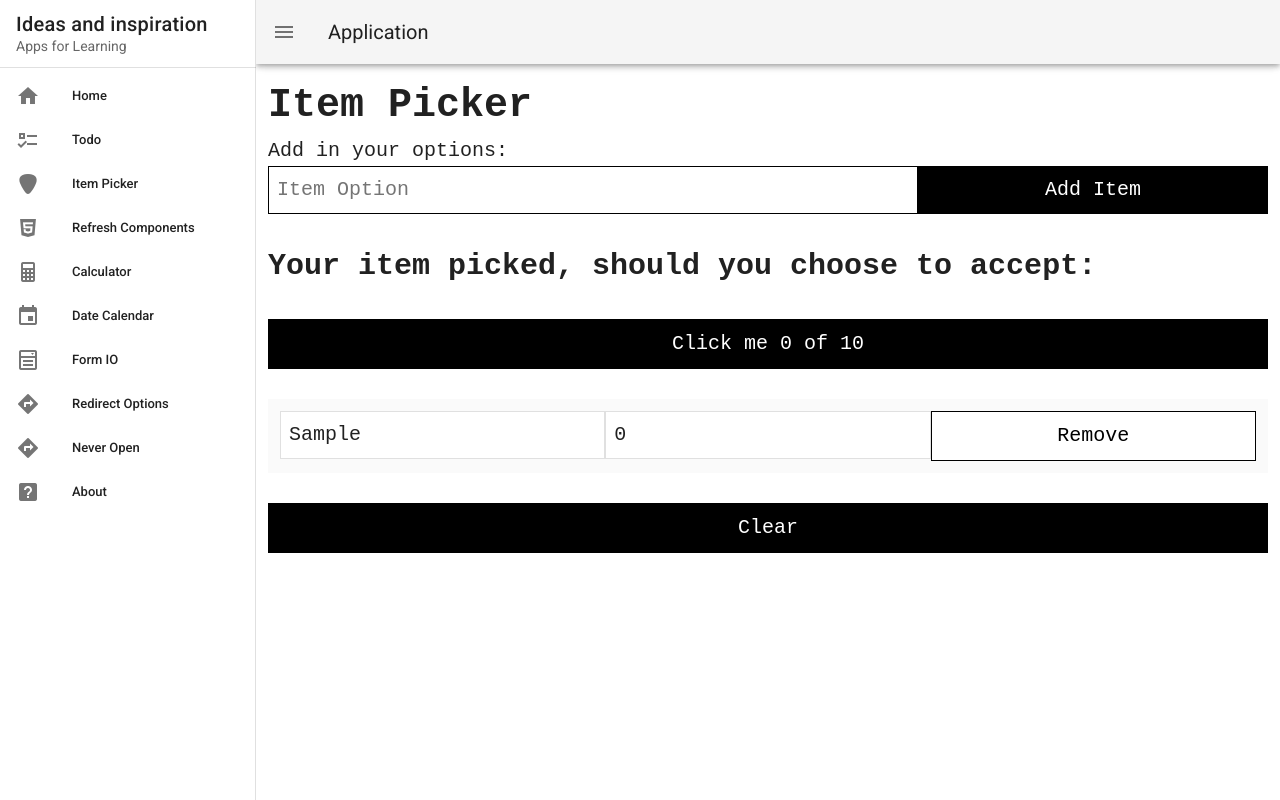
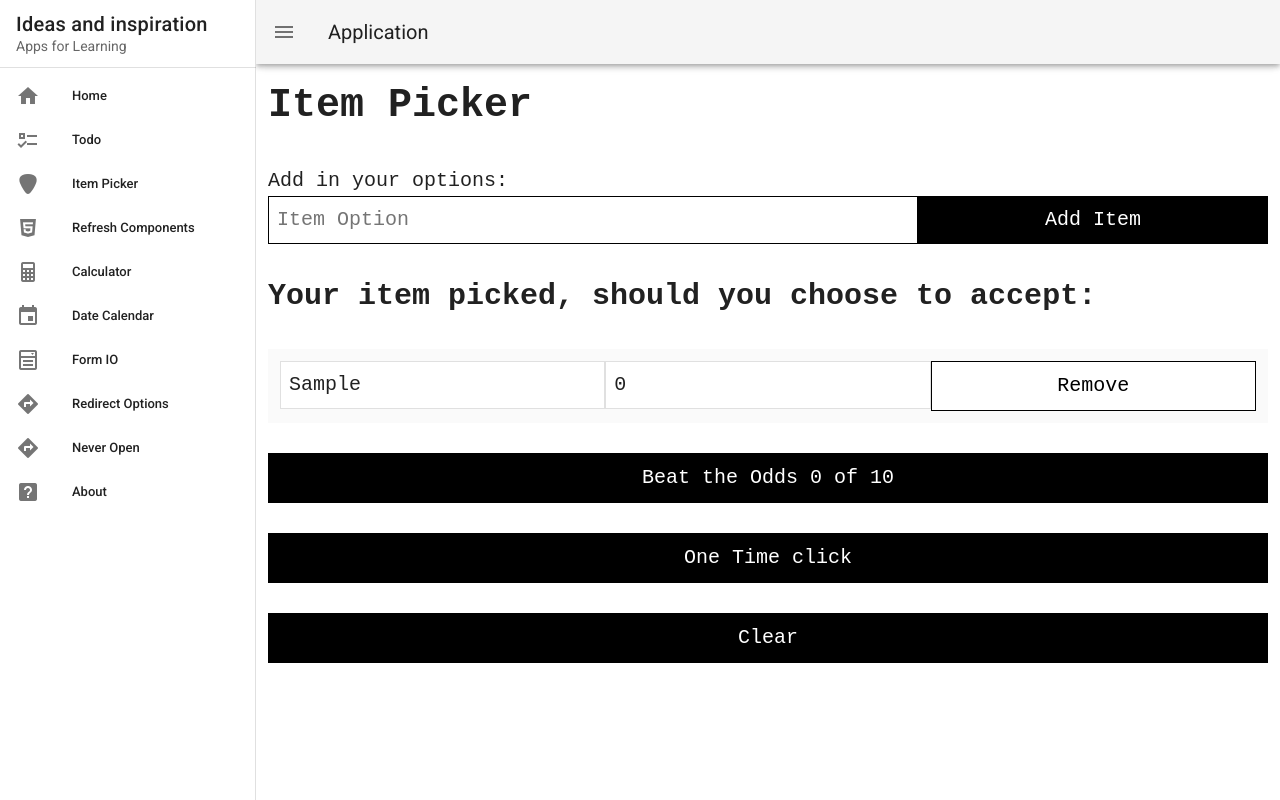
Before and after one commit to temaari/multipurpose-app, a Vue app: page /ItemPicker in a window 1280 px wide. Both pictures are taken after typing "Sample" into the empty fields and a click on the button "Add Item". Built offline with nearby package versions, Linux system fonts and the light colour scheme.

Commit message:
updates to itemPicker

```diff
--- a/src/views/ItemPicker.vue
+++ b/src/views/ItemPicker.vue
@@ -1,6 +1,6 @@
 <template>
 	<div class="item-picker pa-3">
-		<div><h1 id="title" ></h1></div>
+		<div><h1 id="title" ></h1></div><br>
 		<div>
 			<label for="add">Add in your options: </label><br>
 			<input class="add pa-2" type="text" v-model="option" placeholder="Item Option" v-on:keyup.enter="add()" />
@@ -8,12 +8,7 @@
 			<div v-if="isAddError" class="error" >Please enter a valid input</div>
 		</div><br>
 		<div v-if="items.length > 0" >
-			<div><h2>Your item picked, should you choose to accept: <span id="picked" ></span></h2></div><br>
-			<div v-if="buttonCount !== 10" >
-				<button class="btn btn-block" @click="randomPick()" >
-					Click me {{ buttonCount }} of 10
-				</button><br><br>
-			</div>
+			<h2>Your item picked, should you choose to accept: <span id="picked" ></span></h2><br>
 			<div v-if="item.isShown" v-for="item in items" >
 				<v-container class="grey lighten-5">
 					<v-row no-gutters>
@@ -37,8 +32,16 @@
 					</v-row>
 				</v-container>
 			</div><br>
-			<button class="btn btn-block" @click="clear()" >Clear</button><br><br>
-			<button class="btn btn-block" v-if="buttonCount === 10" @click="reset()" >Reset</button>
+			<div>
+				<div v-if="buttonCount !== 10" >
+					<button class="btn btn-block" @click="odds()" >Beat the Odds {{ buttonCount }} of 10</button><br><br>
+					<button class="btn btn-block" @click="randomPick()" >One Time click</button><br><br>
+				</div>
+				<div v-else >
+					<button class="btn btn-block" @click="reset()" >Reset</button><br><br>
+				</div>
+				<button class="btn btn-block" @click="clear()" >Clear</button>
+			</div>
 		</div>
 	</div>
 </template>
@@ -88,11 +91,22 @@
 					this.isAddError = true
 				}
 			},
-			randomPick() {
+			odds() {
 				let number = RandomGenerator.methods.getRandomNumber(this.items.length)
 				this.items[number].count += 1
 				this.buttonCount += 1
 				if (this.buttonCount === 10) this.pickitem()
+			},
+			randomPick() {
+				let number = RandomGenerator.methods.getRandomNumber(this.items.length)
+				document.getElementById("picked").innerText = this.items[number].title
+				this.buttonCount = 10
+				// Only show picked item
+				this.items.forEach( (item => {
+					if (item.id !== this.items[number].id) {
+						item.isShown = false
+					}
+				}))
 			},
 			reset() {
 				this.buttonCount = 0
```
